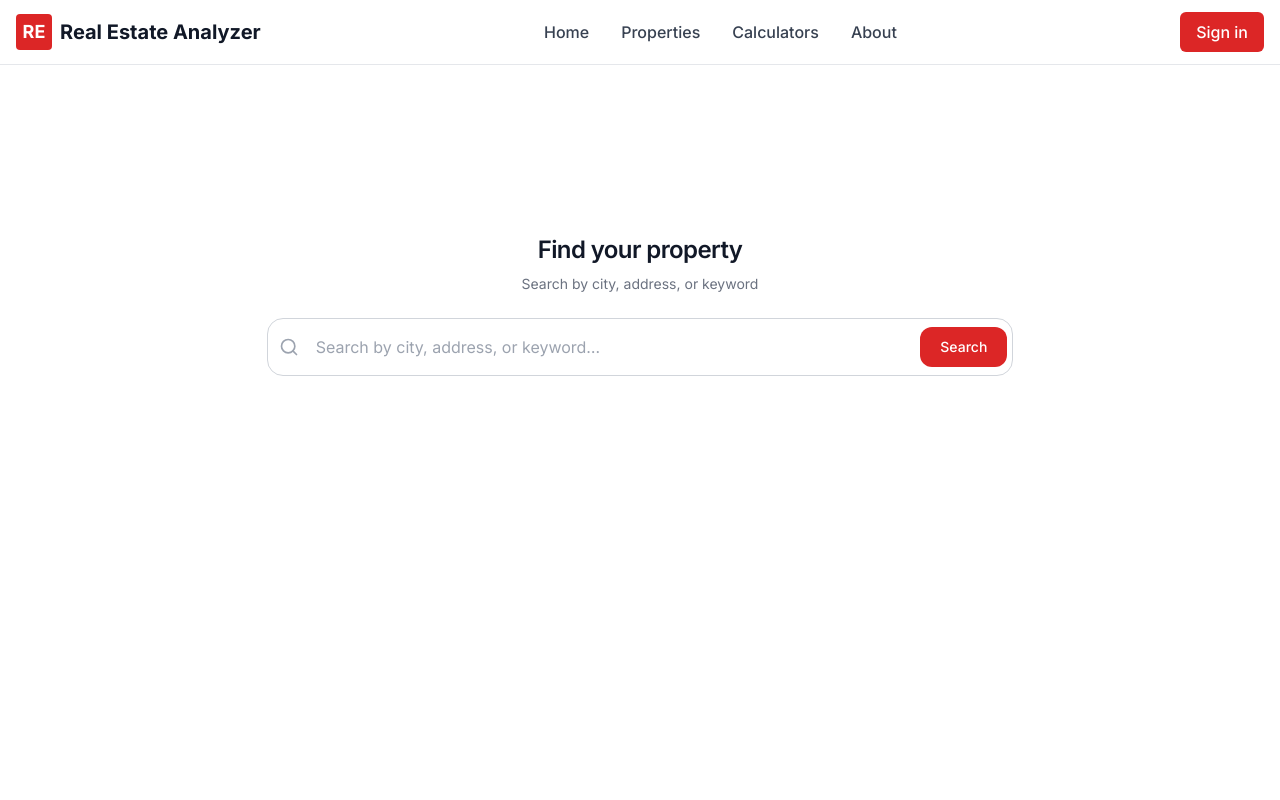
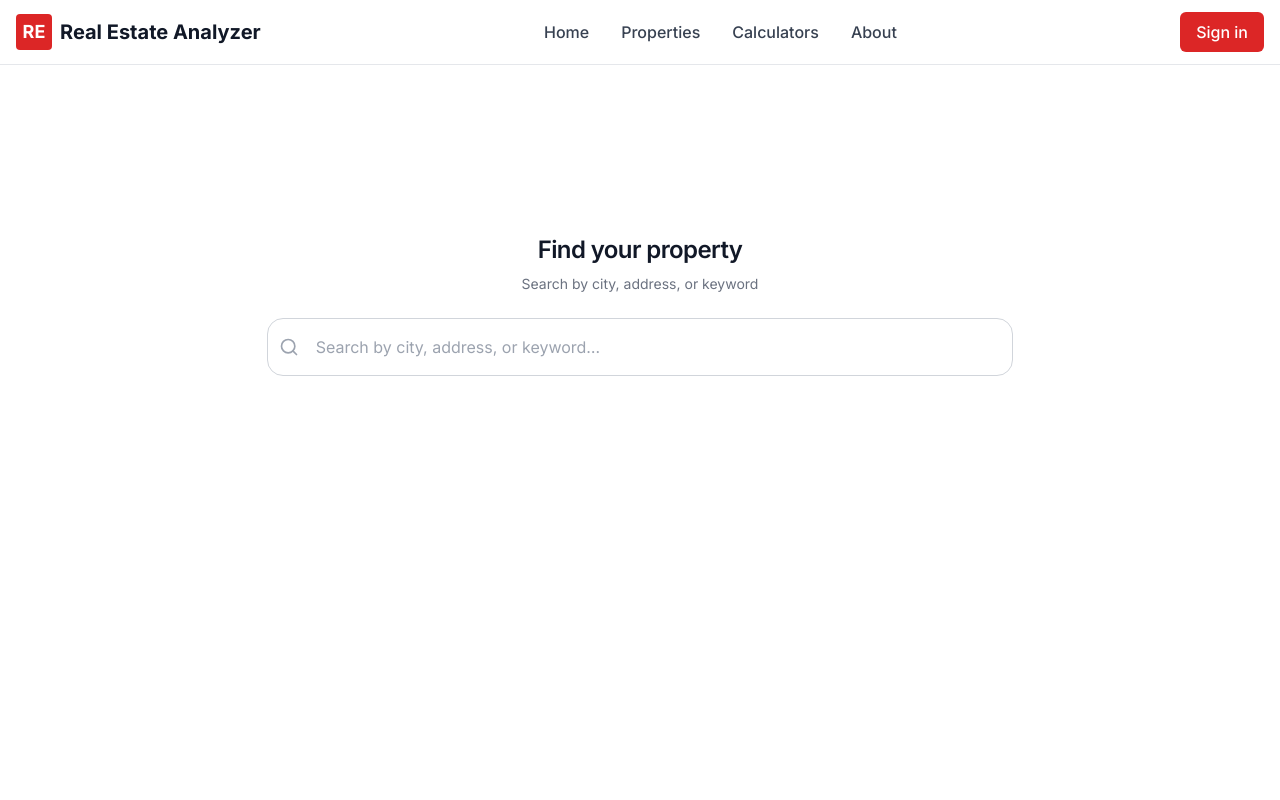
Before and after one commit to srikarchowdary03/real_time_real_estate_investment_analysis, a React (Vite) app: page /properties in a window 1280 px wide. Shown: the top 800 px of the page. Built offline with nearby package versions, Linux system fonts and the light colour scheme; no server answers.

Commit message:
Update SearchBar.jsx

```diff
--- a/src/components/common/SearchBar.jsx
+++ b/src/components/common/SearchBar.jsx
@@ -41,15 +41,6 @@ export default function SearchBar({ value, onChange, onSubmit, onEmptyRequest, s
             (isLg ? "h-5 w-5" : "h-4 w-4")
           }
         />
-        <button
-          onClick={handleSubmit}
-          className={
-            "absolute right-1.5 top-1/2 -translate-y-1/2 rounded-xl bg-red-600 font-medium text-white hover:bg-red-700 " +
-            (isLg ? "px-5 py-2.5 text-sm" : "px-4 py-2 text-xs")
-          }
-        >
-          Search
-        </button>
       </div>
     </motion.div>
   );
```
